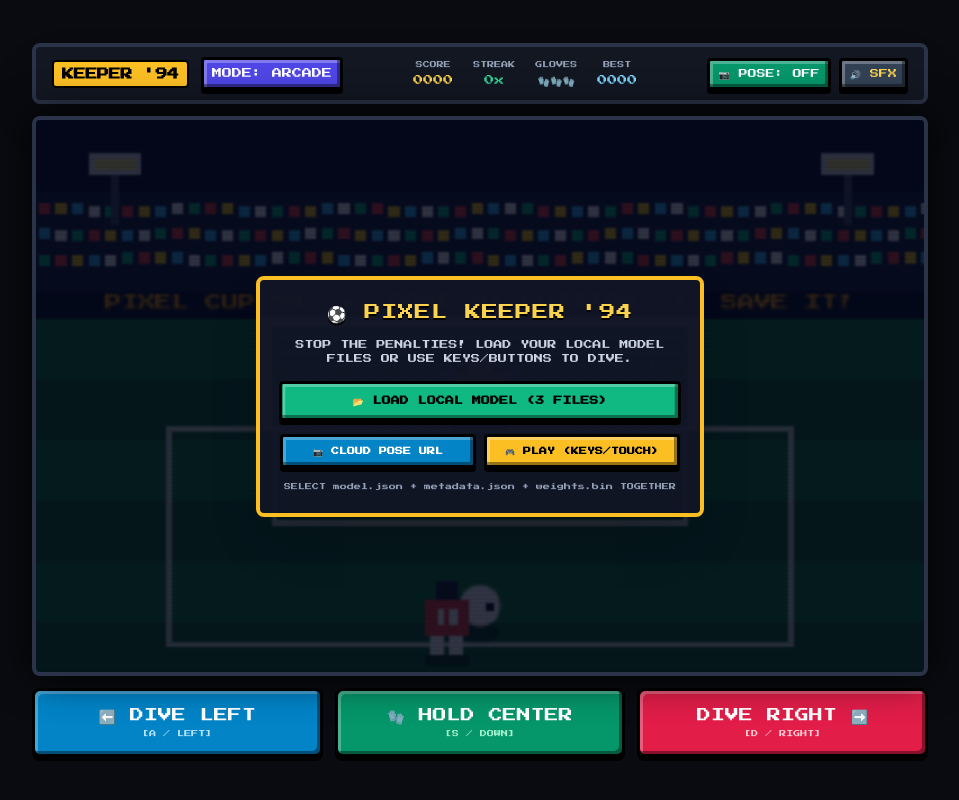
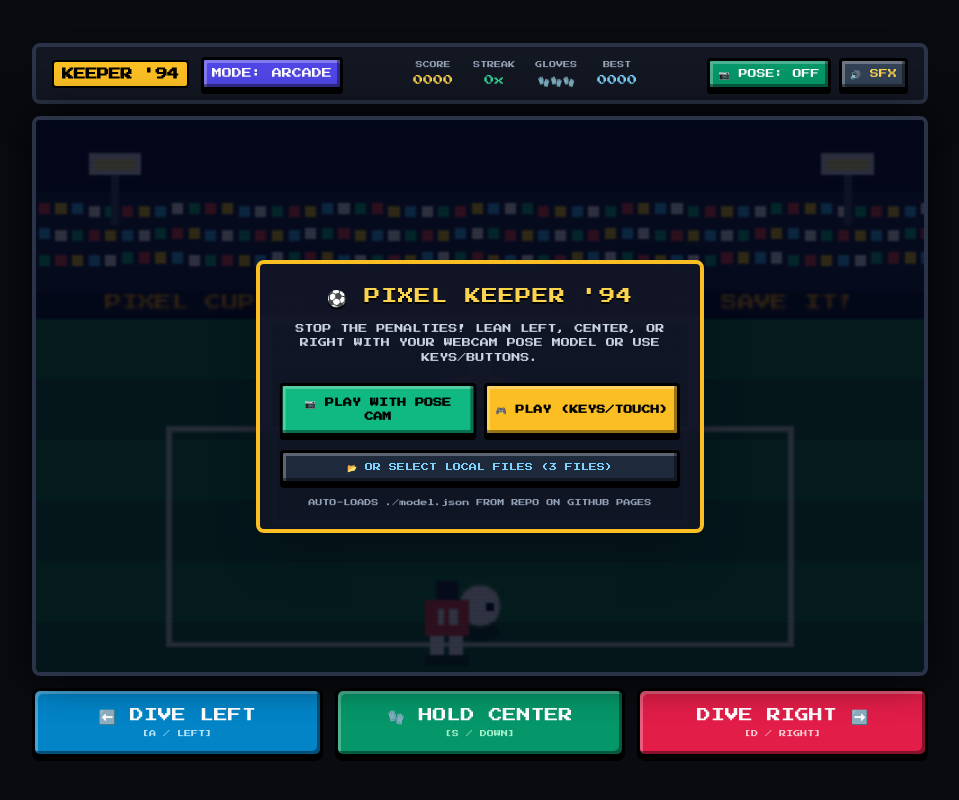
Before and after one commit to lioncattttt/Game, a plain HTML site: page Main.html in a window 1280 px wide. Shown: the whole page, without its empty margins (160-1119 px from the left). Drawn offline with nearby package versions, Linux system fonts and the light colour scheme.

Commit message:
Update instructions and button labels in Main.html

```diff
--- a/Main.html
+++ b/Main.html
@@ -162,26 +162,25 @@
                         ⚽ PIXEL KEEPER '94
                     </div>
                     <p class="text-[7px] sm:text-[9px] text-slate-300 leading-relaxed">
-                        STOP THE PENALTIES! LOAD YOUR LOCAL MODEL FILES OR USE KEYS/BUTTONS TO DIVE.
+                        STOP THE PENALTIES! LEAN LEFT, CENTER, OR RIGHT WITH YOUR WEBCAM POSE MODEL OR USE KEYS/BUTTONS.
                     </p>
 
-                    <!-- Local Model File Loader (Primary Pose Option) -->
-                    <label class="arcade-btn pulse-cta w-full bg-emerald-500 text-black font-bold text-[8px] sm:text-[9px] py-2.5 px-2 rounded cursor-pointer text-center block">
-                        📂 LOAD LOCAL MODEL (3 FILES)
-                        <input id="localModelInput" type="file" multiple accept=".json,.bin" class="hidden" />
-                    </label>
-
-                    <div class="flex flex-col sm:flex-row gap-2 w-full">
-                        <button id="btnStartPose" class="arcade-btn flex-1 bg-sky-600 text-white font-bold text-[7px] sm:text-[8px] py-2 px-2 rounded">
-                            📷 CLOUD POSE URL
+                    <div class="flex flex-col sm:flex-row gap-2 w-full mt-1">
+                        <button id="btnStartPose" class="arcade-btn pulse-cta flex-1 bg-emerald-500 text-black font-bold text-[8px] sm:text-[9px] py-2.5 px-2 rounded">
+                            📷 PLAY WITH POSE CAM
                         </button>
-                        <button id="btnStartKeys" class="arcade-btn flex-1 bg-amber-400 text-black font-bold text-[7px] sm:text-[8px] py-2 px-2 rounded">
+                        <button id="btnStartKeys" class="arcade-btn flex-1 bg-amber-400 text-black font-bold text-[8px] sm:text-[9px] py-2.5 px-2 rounded">
                             🎮 PLAY (KEYS/TOUCH)
                         </button>
                     </div>
 
+                    <label class="arcade-btn w-full bg-slate-800 hover:bg-slate-700 text-sky-300 text-[7px] sm:text-[8px] py-2 px-2 rounded cursor-pointer text-center block">
+                        📂 OR SELECT LOCAL FILES (3 FILES)
+                        <input id="localModelInput" type="file" multiple accept=".json,.bin" class="hidden" />
+                    </label>
+
                     <div class="text-[6px] sm:text-[7px] text-slate-400 leading-normal">
-                        SELECT model.json + metadata.json + weights.bin TOGETHER
+                        AUTO-LOADS ./model.json FROM REPO ON GITHUB PAGES
                     </div>
                 </div>
             </div>
@@ -343,7 +342,7 @@
 
         // ==========================================
         // 2. TEACHABLE MACHINE POSE CONTROLLER
-        // Supports Local File Upload (3 files) & Cloud URL
+        // Auto-loads ./model.json & ./metadata.json from repo root
         // ==========================================
         class TeachableMachinePoseController {
             constructor(modelBaseUrl, onPoseAction, onStatus) {
@@ -480,7 +479,7 @@
 
                     if (!this.model) {
                         if (this.onStatus) {
-                            this.onStatus('LOADING CLOUD POSE MODEL...', false);
+                            this.onStatus('LOADING POSE MODEL...', false);
                         }
                         const modelURL = this.modelBaseUrl + 'model.json';
                         const metadataURL = this.modelBaseUrl + 'metadata.json';
@@ -539,8 +538,11 @@
                 const msg = ((err && err.message) || '').toLowerCase();
                 const inIframe = window.self !== window.top;
 
+                if (window.location.protocol === 'file:') {
+                    return 'OPEN VIA GITHUB PAGES OR USE LOCAL FILE PICKER';
+                }
                 if (msg.includes('404') || msg.includes('failed to fetch')) {
-                    return 'CLOUD MODEL 404 - USE LOCAL FILES OR SIMULATE';
+                    return 'MODEL NOT FOUND - USE LOCAL FILE PICKER OR SIMULATE';
                 }
                 if (name === 'IframePolicyBlocked' || msg.includes('permissions policy')) {
                     return 'IFRAME BLOCKED CAM - OPEN NEW TAB OR SIMULATE';
@@ -556,7 +558,7 @@
                 if (name === 'NotReadableError' || name === 'TrackStartError') {
                     return 'WEBCAM BUSY IN ANOTHER APP';
                 }
-                return 'MODEL/CAM UNAVAILABLE - USE LOCAL FILES OR SIMULATE';
+                return 'CAM UNAVAILABLE - USE KEYS OR SIMULATE';
             }
 
             stop() {
@@ -735,9 +737,9 @@
                 this.particles = [];
                 this.crowdPhase = 0;
 
-                // Teachable Machine Controller
+                // Loads ./model.json & ./metadata.json directly from same folder
                 this.poseCtrl = new TeachableMachinePoseController(
-                    'https://teachablemachine.withgoogle.com/models/MaEtmU1EA/',
+                    './',
                     (dir) => this.setKeeperLane(dir, true),
                     (msg, showSim) => this.showToast(msg, showSim)
                 );
@@ -749,7 +751,6 @@
             }
 
             bindEvents() {
-                // Local Model Files Picker (3 files: model.json, metadata.json, weights.bin)
                 document.getElementById('localModelInput').addEventListener('change', async (e) => {
                     const loaded = await this.poseCtrl.loadFromLocalFiles(e.target.files);
                     if (loaded) {
@@ -761,7 +762,6 @@
                     e.target.value = '';
                 });
 
-                // Start Buttons
                 document.getElementById('btnStartKeys').addEventListener('click', () => {
                     this.sound.ensureContext();
                     this.sound.startBgm();
@@ -780,7 +780,6 @@
                     this.startGame();
                 });
 
-                // Header Toggles
                 document.getElementById('btnWebcam').addEventListener('click', () => this.toggleWebcam());
                 document.getElementById('btnSimCam').addEventListener('click', () => {
                     this.poseCtrl.startSimulation();
@@ -802,7 +801,6 @@
                     if (this.state !== 'TITLE') this.startGame();
                 });
 
-                // Tactile Dive Buttons
                 const bindCtrl = (id, dir) => {
                     const el = document.getElementById(id);
                     const trigger = (e) => {
@@ -816,7 +814,6 @@
                 bindCtrl('ctrlCenter', 'center');
                 bindCtrl('ctrlRight', 'right');
 
-                // Keyboard Controls
                 window.addEventListener('keydown', (e) => {
                     const key = e.key.toLowerCase();
                     if (key === 'arrowleft' || key === 'a') {
```
